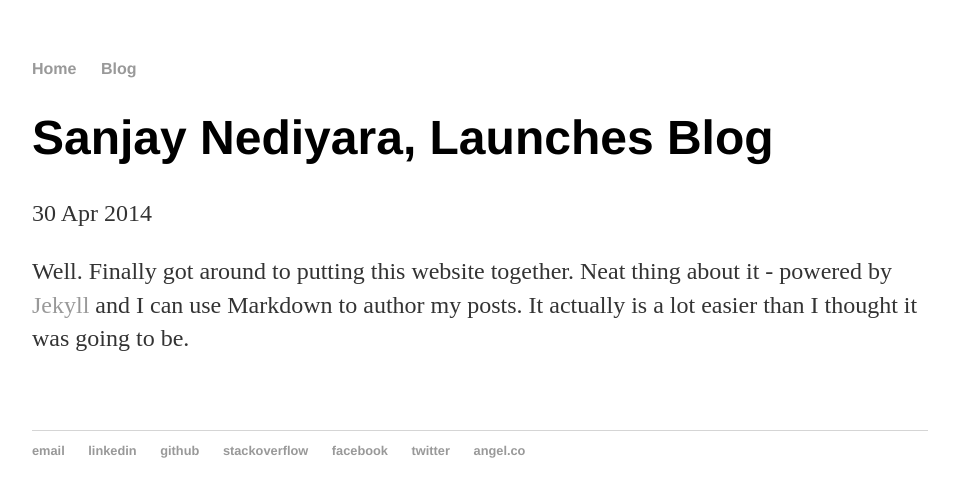
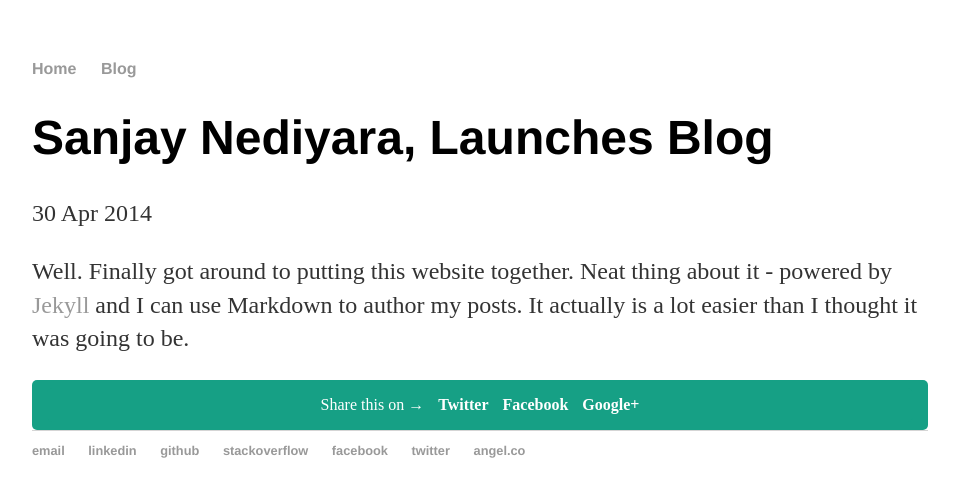
Before and after one commit to COD3BOY/cod3boy.github.io, a Jekyll site: the page built from _posts/2015-05-16-sanjay-blog-launched.md, in a window 1280 px wide. Shown: the top 497 px of the page, without its empty margins (160-1119 px from the left). Built offline with Jekyll 4.4.1, drawn with Linux system fonts in a browser that asks for light colours.

Commit message:
Update main.css

```diff
--- a/css/main.css
+++ b/css/main.css
@@ -1,6 +1,6 @@
 .share-page {
     text-align: center;
-    background: #ffffff;
+    background: #16a085;
     color: #ffffff;
     padding: 8px 15px;
     border-radius: 5px;
@@ -8,7 +8,7 @@
 
     a {
         font-weight: 700;
-        color: #fff;
+        color: #ffffff;
         margin-left: 10px;
 
         &:hover {
```
